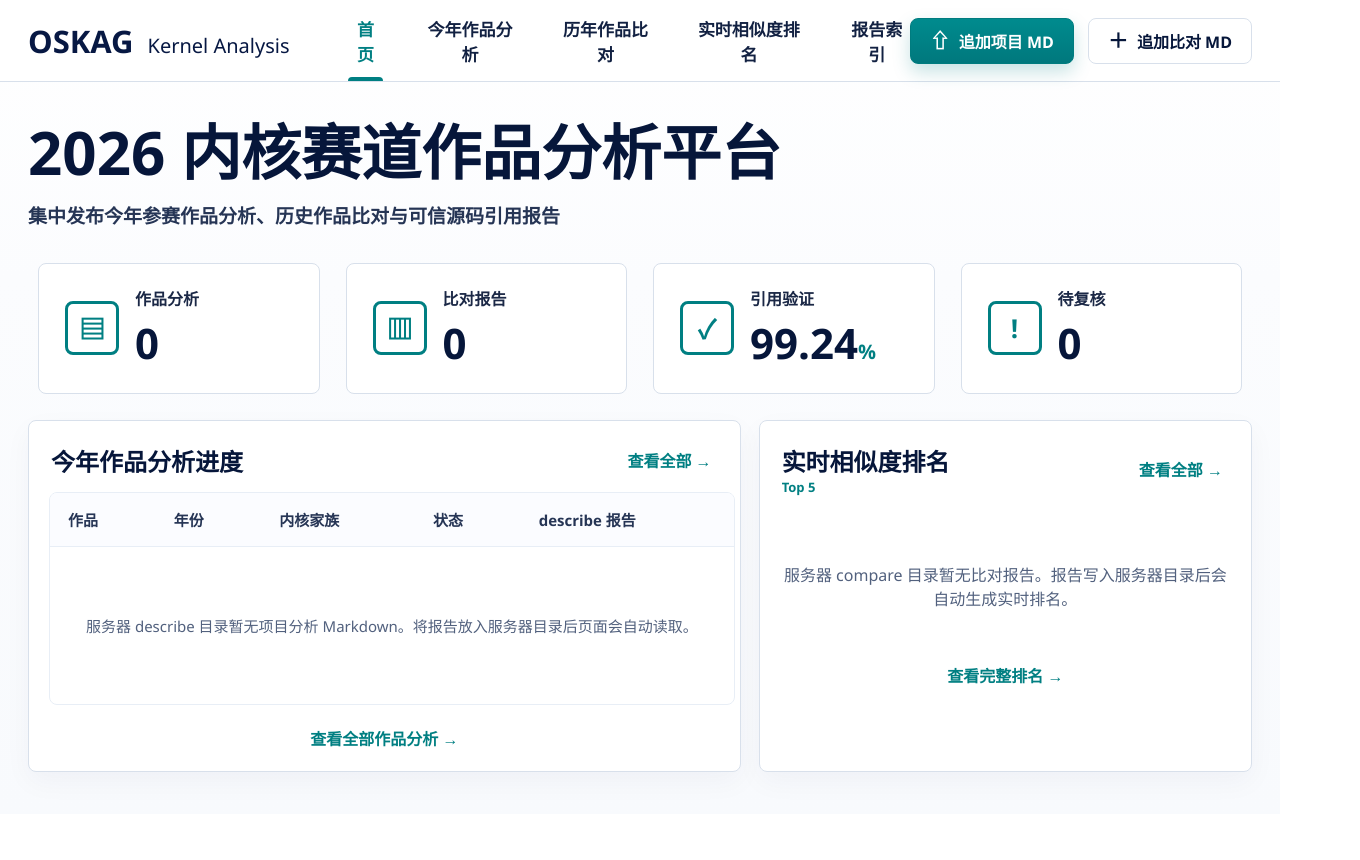
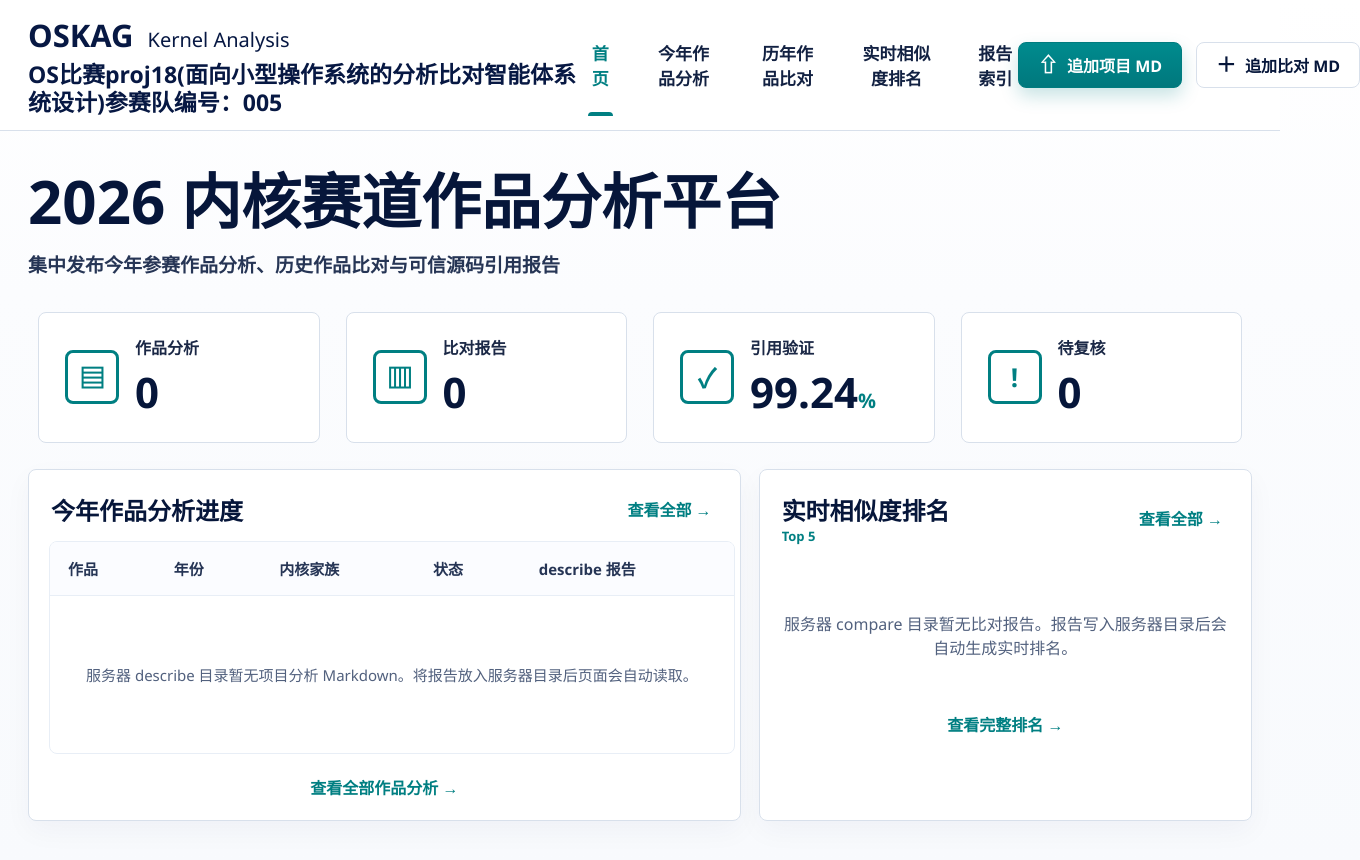
Before and after one commit to xuejun0326/website, a website: page public/index.html in a window 1280 px wide. Shown: the whole page, 1360 px wide, since content can reach past the window. Before the commit the page ends 814 px from the top, so only its background shows below. Drawn offline with Linux system fonts and the light colour scheme; no server answers.

Commit message:
Add OS proj18 team banner

```diff
--- a/public/index.html
+++ b/public/index.html
@@ -4,13 +4,14 @@
     <meta charset="UTF-8" />
     <meta name="viewport" content="width=device-width, initial-scale=1.0" />
     <title>OSKAG Kernel Analysis</title>
-    <link rel="stylesheet" href="./styles.css?v=20260702-home-risk-column" />
+    <link rel="stylesheet" href="./styles.css?v=20260702-proj18-brand" />
   </head>
   <body>
     <header class="topbar">
       <div class="brand" data-page="home" role="button" tabindex="0">
         <span class="brand-main">OSKAG</span>
         <span class="brand-sub">Kernel Analysis</span>
+        <span class="brand-event">OS比赛proj18(面向小型操作系统的分析比对智能体系统设计)参赛队编号：005</span>
       </div>
       <nav class="nav" aria-label="主导航">
         <button class="nav-link active" data-page="home">首页</button>
@@ -51,6 +52,6 @@
     </div>
 
     <div class="toast" id="toast"></div>
-    <script src="./app.js?v=20260702-home-risk-column"></script>
+    <script src="./app.js?v=20260702-proj18-brand"></script>
   </body>
 </html>
--- a/public/styles.css
+++ b/public/styles.css
@@ -46,10 +46,10 @@ button {
   top: 0;
   z-index: 20;
   display: grid;
-  grid-template-columns: 320px 1fr auto;
+  grid-template-columns: minmax(560px, 1.15fr) minmax(430px, 1fr) auto;
   align-items: center;
-  height: 82px;
-  padding: 0 28px;
+  min-height: 104px;
+  padding: 14px 28px;
   background: rgba(255, 255, 255, 0.96);
   border-bottom: 1px solid var(--line);
   backdrop-filter: blur(12px);
@@ -57,9 +57,11 @@ button {
 
 .brand {
   display: flex;
+  flex-wrap: wrap;
   align-items: baseline;
-  gap: 14px;
-  width: fit-content;
+  column-gap: 14px;
+  row-gap: 4px;
+  width: min(100%, 760px);
 }
 
 .brand-main {
@@ -71,6 +73,14 @@ button {
 .brand-sub {
   font-size: 20px;
   color: #071843;
+}
+
+.brand-event {
+  flex-basis: 100%;
+  color: #071843;
+  font-size: 23px;
+  font-weight: 900;
+  line-height: 1.22;
 }
 
 .nav {
```
